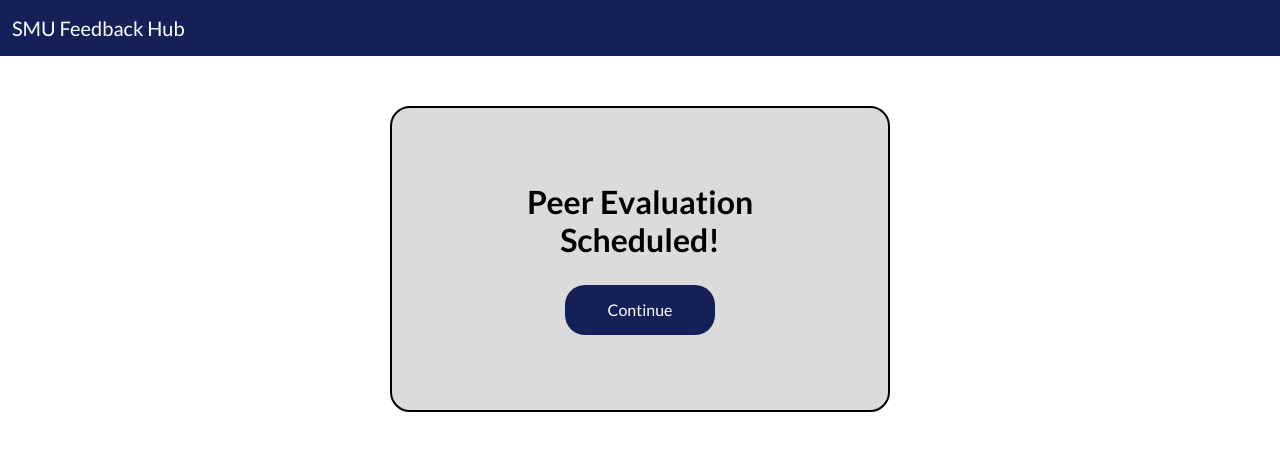
After one commit to johnb21-vt/bit4544-project, a Flask app: page /eval-scheduled in a window 1280 px wide. The commit adds this page. Shown: the top 461 px of the page. Run offline with Flask 3, Linux system fonts and the light colour scheme; some libraries are stand-ins or nearby versions.

Commit message:
added peer eval scheduling functionality

```diff
--- /dev/null
+++ b/website/templates/eval-scheduled.html
@@ -0,0 +1,51 @@
+{% extends "base.html" %}
+
+{% block title %}Login Failure{% endblock %}
+
+{% block navbar %}
+<nav class="navbar navbar-expand-lg" style="background-color: #142057;">
+  <div class="container-fluid" style="color: white;">
+    <a class="navbar-brand" href="#" style="color: white;">SMU Feedback Hub</a>
+  </div>
+</nav>
+{% endblock %}
+
+{% block content %}
+
+
+<style>
+  .btn-primary{
+      background-color: #142057;
+      border: #142057;
+      border-radius: 20px;
+      width: 150px;
+      height: 50px;
+  }
+  .btn-primary:hover{
+      background-color: #0e173d;
+      border: #0e173d;
+  }
+
+  input{
+    width: 100%;
+  }
+
+  a{
+    color: black;
+  }
+</style>
+
+<form method="GET">
+    <div style="display: flex; align-items: center; justify-content: center;">
+        <div style="padding: 50px; background-color: #dbdbdb; color: black; border: black 2px solid; border-radius: 20px; margin: 50px 0; width: 500px;">
+            <div style="display: flex; justify-content: center; margin: 25px 0 0 0; text-align:center;">
+                <div style="height: auto; width:250px;">
+                    <h2 style="margin: 0 0 25px 0;">Peer Evaluation Scheduled!</h2>
+                    <button type="submit" class="btn btn-primary" style="margin-bottom: 25px;">Continue</button>
+                </div>
+            </div>
+        </div>
+    </div>
+</form>
+
+{% endblock %}
--- a/website/views.py
+++ b/website/views.py
@@ -164,9 +164,37 @@ def instructorportal():
 def instructorDashboard():
     return render_template("instructor-dashboard.html")
 
-@views.route("/schedule-eval")
+@views.route("/schedule-eval", methods=['POST', 'GET'])
 def scheduleeval():
-    return render_template("schedule-eval.html")
+    sql = 'select co.offering_id, c.course_name from Course_Offering as co join Course as c on (c.course_id = co.course_id) where co.professor_id = %s'
+    cursor.execute(sql, [userID])
+    offerings = cursor.fetchall()
+    if request.method == 'POST':
+        selectedoffering = request.form.get('offering')
+        evalDate = request.form.get('date')
+        evalTime = request.form.get('time')
+        dateTime = f'{evalDate} {evalTime}'
+        sql = 'select c.course_name from Course as c join Course_Offering as co on (c.course_id = co.course_id) where co.offering_id = %s'
+        cursor.execute(sql, [selectedoffering])
+        course = cursor.fetchone()
+        sql = 'select s.student_id, s.name, s.email from Student_Course as sc join Student as s on (s.student_id = sc.student_id) where sc.Offering_ID = %s'
+        cursor.execute(sql, [selectedoffering])
+        students = cursor.fetchall()
+        sql = 'select assignment_id from `Assignment` order by assignment_id desc limit 1'
+        cursor.execute(sql)
+        assignmentID = cursor.fetchone()
+        for student in students:
+            assignmentID['assignment_id'] += 1
+            sql = 'insert into `Assignment` values (%s, %s, %s, %s, %s, 0)'
+            cursor.execute(sql, [assignmentID['assignment_id'], selectedoffering, student['student_id'], date.today(), dateTime])
+            dbconn.commit()
+            # send_eval_assignment_email(student['email'], student['name'], course['course_name'])
+        return evalscheduled()
+    return render_template("schedule-eval.html", offerings=offerings)
+
+@views.route("/eval-scheduled", methods=['GET'])
+def evalscheduled():
+    return render_template("eval-scheduled.html")
 
 @views.route("/course-created", methods=['GET'])
 def coursecreated():
@@ -298,6 +326,14 @@ def courseStudents():
     cursor.execute(sql, [offeringID])
     assigned = cursor.fetchall()
     return render_template("live-students.html", students=students, assigned=assigned)
+
+@views.route("/students", methods=['GET'])
+def students():
+    offeringID = request.args.get('ofid')
+    sql = 'select sc.Student_ID, s.name, s.email from Student_Course as sc join Student as s on (sc.Student_ID = s.student_id) where offering_id = %s'
+    cursor.execute(sql, [offeringID])
+    students = cursor.fetchall()
+    return render_template("live-course.html", students=students)
 
 @views.route("/existing-groups", methods=['GET'])
 def coursegroups():
@@ -459,3 +495,21 @@ def send_group_assignment_email(student_email, student_name, course_name):
         print(f"Email sent to {student_email}: {response.status_code}")
     except Exception as e:
         print(f"Failed to send email: {e}")
+
+def send_eval_assignment_email(student_email, student_name, course_name):
+    message = Mail(
+        from_email='annaschwarz@vt.edu',
+        to_emails=student_email,
+        subject=f'Peer Evaluation Notification',
+        html_content=f"""
+            <p>Hi {student_name},</p>
+            <p>You’ve been assigned a peer evaluation in your <strong>{course_name}</strong> class.</p>
+            <p>Best of luck!</p>
+        """
+    )
+    try:
+        sg = SendGridAPIClient(os.environ.get('SENDGRID_API_KEY'))
+        response = sg.send(message)
+        print(f"Email sent to {student_email}: {response.status_code}")
+    except Exception as e:
+        print(f"Failed to send email: {e}")
```
Also changed, not shown: website/templates/live-course.html (added, +20 -0 lines), website/templates/schedule-eval.html (+66 -1 lines).
